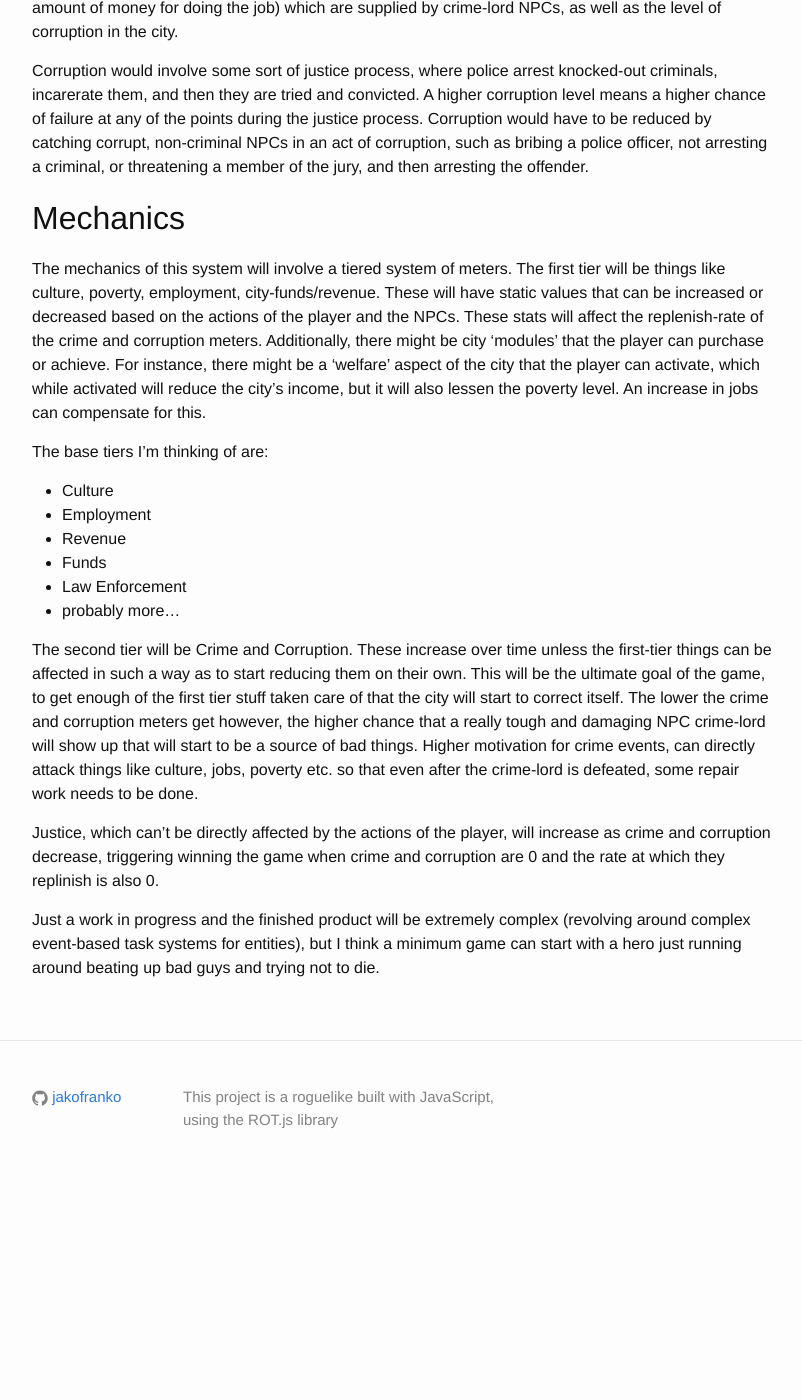
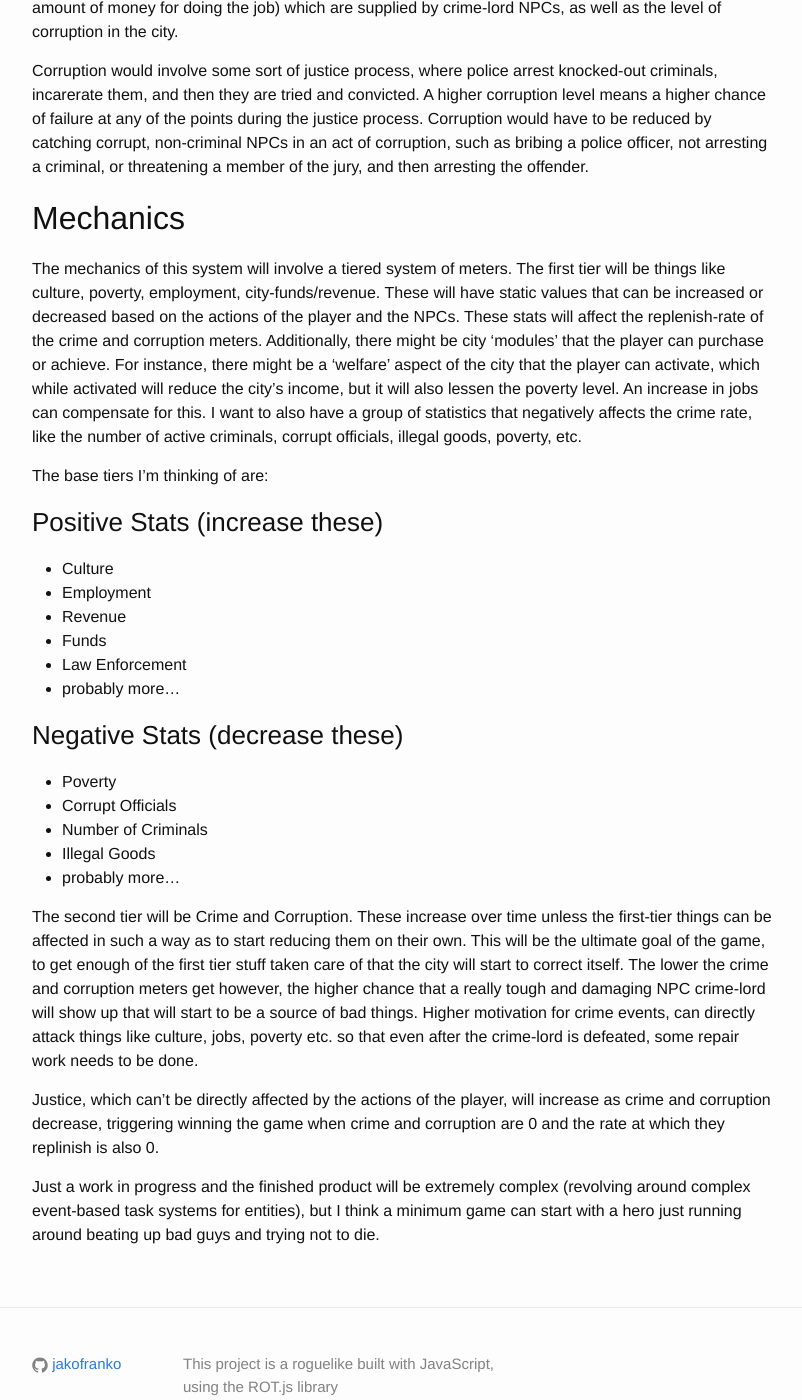
Before and after one commit to jakofranko/hero, a Jekyll site: the page built from _posts/2016-01-18-gameplay-justice.md, in a window 1280 px wide and 1400 px high, scrolled down 1206 px. Shown: the whole window, without its empty margins (238-1040 px from the left). Built offline with Jekyll 4.4.1, drawn with Linux system fonts in a browser that asks for light colours; before the commit the page ends 2397 px from its top, so only the background shows below that.

Commit message:
Updated post

```diff
--- a/_posts/2016-01-18-gameplay-justice.md
+++ b/_posts/2016-01-18-gameplay-justice.md
@@ -30,9 +30,11 @@ Corruption would involve some sort of justice process, where police arrest knock
 
 ## Mechanics
 
-The mechanics of this system will involve a tiered system of meters. The first tier will be things like culture, poverty, employment, city-funds/revenue. These will have static values that can be increased or decreased based on the actions of the player and the NPCs. These stats will affect the replenish-rate of the crime and corruption meters. Additionally, there might be city 'modules' that the player can purchase or achieve. For instance, there might be a 'welfare' aspect of the city that the player can activate, which while activated will reduce the city's income, but it will also lessen the poverty level. An increase in jobs can compensate for this.
+The mechanics of this system will involve a tiered system of meters. The first tier will be things like culture, poverty, employment, city-funds/revenue. These will have static values that can be increased or decreased based on the actions of the player and the NPCs. These stats will affect the replenish-rate of the crime and corruption meters. Additionally, there might be city 'modules' that the player can purchase or achieve. For instance, there might be a 'welfare' aspect of the city that the player can activate, which while activated will reduce the city's income, but it will also lessen the poverty level. An increase in jobs can compensate for this. I want to also have a group of statistics that negatively affects the crime rate, like the number of active criminals, corrupt officials, illegal goods, poverty, etc.
 
 The base tiers I'm thinking of are:
+
+### Positive Stats (increase these)
 
 - Culture
 - Employment
@@ -41,6 +43,14 @@ The base tiers I'm thinking of are:
 - Law Enforcement
 - probably more...
 
+### Negative Stats (decrease these)
+
+- Poverty
+- Corrupt Officials
+- Number of Criminals
+- Illegal Goods
+- probably more...
+
 The second tier will be Crime and Corruption. These increase over time unless the first-tier things can be affected in such a way as to start reducing them on their own. This will be the ultimate goal of the game, to get enough of the first tier stuff taken care of that the city will start to correct itself. The lower the crime and corruption meters get however, the higher chance that a really tough and damaging NPC crime-lord will show up that will start to be a source of bad things. Higher motivation for crime events, can directly attack things like culture, jobs, poverty etc. so that even after the crime-lord is defeated, some repair work needs to be done.
 
 Justice, which can't be directly affected by the actions of the player, will increase as crime and corruption decrease, triggering winning the game when crime and corruption are 0 and the rate at which they replinish is also 0.
```
